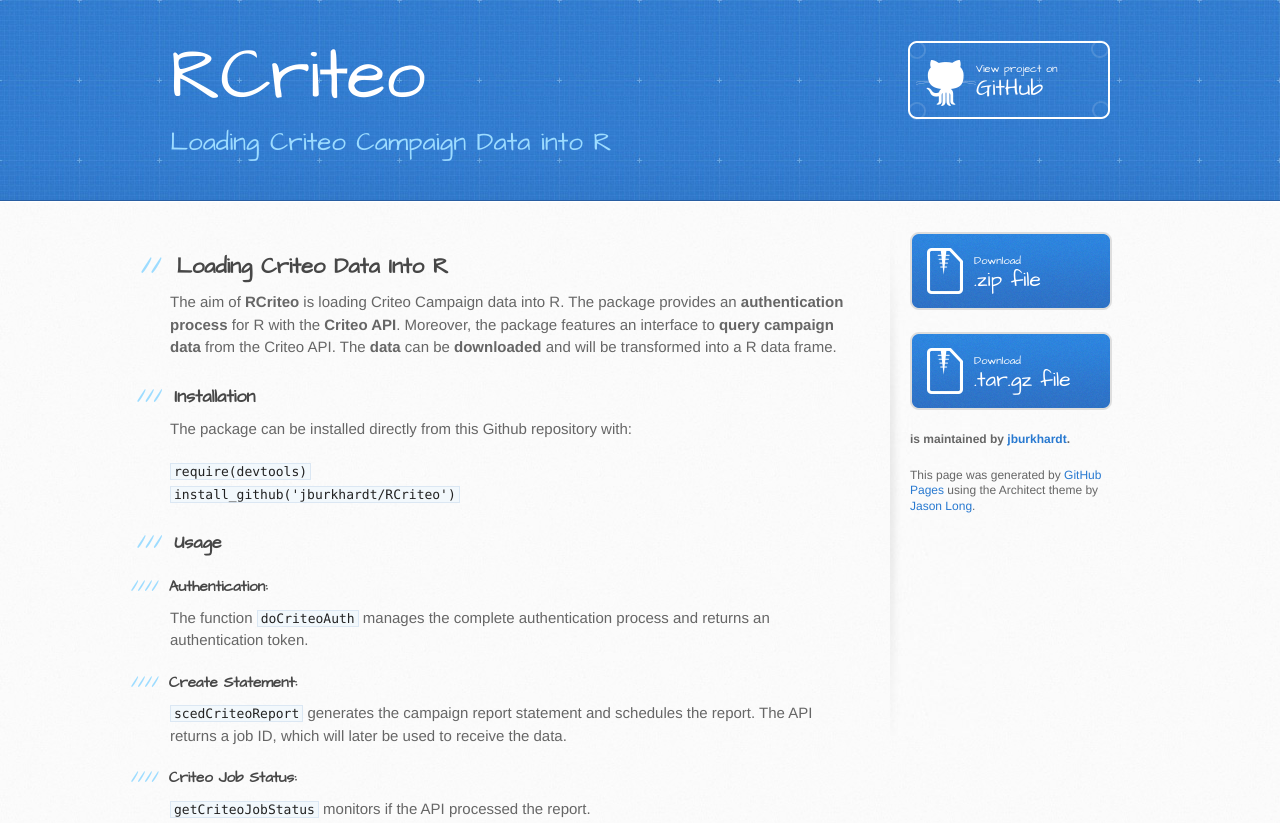
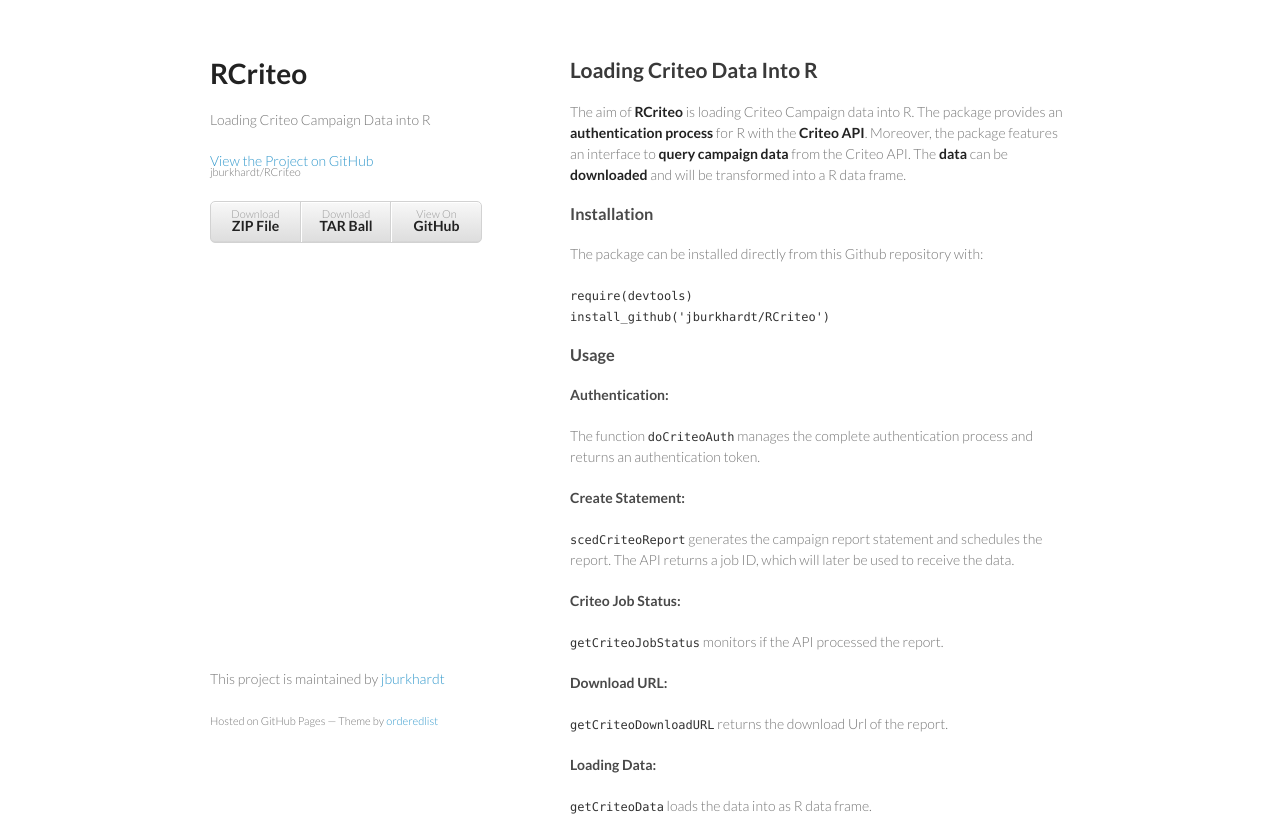
Before and after one commit to banboo-data/RCriteo, a plain HTML site: page index.html in a window 1280 px wide. Shown: the top 823 px of the page. Drawn offline with Linux system fonts and the light colour scheme.

Commit message:
Create gh-pages branch via GitHub

```diff
--- a/index.html
+++ b/index.html
@@ -1,34 +1,34 @@
-<!DOCTYPE html>
+<!doctype html>
 <html>
   <head>
-    <meta charset='utf-8'>
+    <meta charset="utf-8">
     <meta http-equiv="X-UA-Compatible" content="chrome=1">
-    <meta name="viewport" content="width=device-width, initial-scale=1, maximum-scale=1">
-    <link href='https://fonts.googleapis.com/css?family=Architects+Daughter' rel='stylesheet' type='text/css'>
-    <link rel="stylesheet" type="text/css" href="stylesheets/stylesheet.css" media="screen">
-    <link rel="stylesheet" type="text/css" href="stylesheets/github-light.css" media="screen">
-    <link rel="stylesheet" type="text/css" href="stylesheets/print.css" media="print">
+    <title>RCriteo by jburkhardt</title>
 
+    <link rel="stylesheet" href="stylesheets/styles.css">
+    <link rel="stylesheet" href="stylesheets/github-light.css">
+    <meta name="viewport" content="width=device-width, initial-scale=1, user-scalable=no">
     <!--[if lt IE 9]>
     <script src="//html5shiv.googlecode.com/svn/trunk/html5.js"></script>
     <![endif]-->
+  </head>
+  <body>
+    <div class="wrapper">
+      <header>
+        <h1>RCriteo</h1>
+        <p>Loading Criteo Campaign Data into R</p>
 
-    <title>RCriteo by jburkhardt</title>
-  </head>
+        <p class="view"><a href="https://github.com/jburkhardt/RCriteo">View the Project on GitHub <small>jburkhardt/RCriteo</small></a></p>
 
-  <body>
-    <header>
-      <div class="inner">
-        <h1>RCriteo</h1>
-        <h2>Loading Criteo Campaign Data into R</h2>
-        <a href="https://github.com/jburkhardt/RCriteo" class="button"><small>View project on</small> GitHub</a>
-      </div>
-    </header>
 
-    <div id="content-wrapper">
-      <div class="inner clearfix">
-        <section id="main-content">
-          <h2>
+        <ul>
+          <li><a href="https://github.com/jburkhardt/RCriteo/zipball/master">Download <strong>ZIP File</strong></a></li>
+          <li><a href="https://github.com/jburkhardt/RCriteo/tarball/master">Download <strong>TAR Ball</strong></a></li>
+          <li><a href="https://github.com/jburkhardt/RCriteo">View On <strong>GitHub</strong></a></li>
+        </ul>
+      </header>
+      <section>
+        <h2>
 <a id="loading-criteo-data-into-r" class="anchor" href="#loading-criteo-data-into-r" aria-hidden="true"><span class="octicon octicon-link"></span></a>Loading Criteo Data Into R</h2>
 
 <p>The aim of <strong>RCriteo</strong> is loading Criteo Campaign data into R.
@@ -125,25 +125,13 @@ The API returns a job ID, which will later be used to receive the data.</p>
 
 <p><code>data &lt;- getCriteoData(URL = URL,
                         jobID = jobID)</code></p>
-        </section>
-
-        <aside id="sidebar">
-          <a href="https://github.com/jburkhardt/RCriteo/zipball/master" class="button">
-            <small>Download</small>
-            .zip file
-          </a>
-          <a href="https://github.com/jburkhardt/RCriteo/tarball/master" class="button">
-            <small>Download</small>
-            .tar.gz file
-          </a>
-
-          <p class="repo-owner"><a href="https://github.com/jburkhardt/RCriteo"></a> is maintained by <a href="https://github.com/jburkhardt">jburkhardt</a>.</p>
-
-          <p>This page was generated by <a href="https://pages.github.com">GitHub Pages</a> using the Architect theme by <a href="https://twitter.com/jasonlong">Jason Long</a>.</p>
-        </aside>
-      </div>
+      </section>
+      <footer>
+        <p>This project is maintained by <a href="https://github.com/jburkhardt">jburkhardt</a></p>
+        <p><small>Hosted on GitHub Pages &mdash; Theme by <a href="https://github.com/orderedlist">orderedlist</a></small></p>
+      </footer>
     </div>
-
+    <script src="javascripts/scale.fix.js"></script>
 
   </body>
 </html>
--- /dev/null
+++ b/javascripts/scale.fix.js
@@ -0,0 +1,17 @@
+var metas = document.getElementsByTagName('meta');
+var i;
+if (navigator.userAgent.match(/iPhone/i)) {
+  for (i=0; i<metas.length; i++) {
+    if (metas[i].name == "viewport") {
+      metas[i].content = "width=device-width, minimum-scale=1.0, maximum-scale=1.0";
+    }
+  }
+  document.addEventListener("gesturestart", gestureStart, false);
+}
+function gestureStart() {
+  for (i=0; i<metas.length; i++) {
+    if (metas[i].name == "viewport") {
+      metas[i].content = "width=device-width, minimum-scale=0.25, maximum-scale=1.6";
+    }
+  }
+}
--- /dev/null
+++ b/stylesheets/styles.css
@@ -0,0 +1,255 @@
+@import url(https://fonts.googleapis.com/css?family=Lato:300italic,700italic,300,700);
+
+body {
+  padding:50px;
+  font:14px/1.5 Lato, "Helvetica Neue", Helvetica, Arial, sans-serif;
+  color:#777;
+  font-weight:300;
+}
+
+h1, h2, h3, h4, h5, h6 {
+  color:#222;
+  margin:0 0 20px;
+}
+
+p, ul, ol, table, pre, dl {
+  margin:0 0 20px;
+}
+
+h1, h2, h3 {
+  line-height:1.1;
+}
+
+h1 {
+  font-size:28px;
+}
+
+h2 {
+  color:#393939;
+}
+
+h3, h4, h5, h6 {
+  color:#494949;
+}
+
+a {
+  color:#39c;
+  font-weight:400;
+  text-decoration:none;
+}
+
+a small {
+  font-size:11px;
+  color:#777;
+  margin-top:-0.6em;
+  display:block;
+}
+
+.wrapper {
+  width:860px;
+  margin:0 auto;
+}
+
+blockquote {
+  border-left:1px solid #e5e5e5;
+  margin:0;
+  padding:0 0 0 20px;
+  font-style:italic;
+}
+
+code, pre {
+  font-family:Monaco, Bitstream Vera Sans Mono, Lucida Console, Terminal;
+  color:#333;
+  font-size:12px;
+}
+
+pre {
+  padding:8px 15px;
+  background: #f8f8f8;
+  border-radius:5px;
+  border:1px solid #e5e5e5;
+  overflow-x: auto;
+}
+
+table {
+  width:100%;
+  border-collapse:collapse;
+}
+
+th, td {
+  text-align:left;
+  padding:5px 10px;
+  border-bottom:1px solid #e5e5e5;
+}
+
+dt {
+  color:#444;
+  font-weight:700;
+}
+
+th {
+  color:#444;
+}
+
+img {
+  max-width:100%;
+}
+
+header {
+  width:270px;
+  float:left;
+  position:fixed;
+}
+
+header ul {
+  list-style:none;
+  height:40px;
+
+  padding:0;
+
+  background: #eee;
+  background: -moz-linear-gradient(top, #f8f8f8 0%, #dddddd 100%);
+  background: -webkit-gradient(linear, left top, left bottom, color-stop(0%,#f8f8f8), color-stop(100%,#dddddd));
+  background: -webkit-linear-gradient(top, #f8f8f8 0%,#dddddd 100%);
+  background: -o-linear-gradient(top, #f8f8f8 0%,#dddddd 100%);
+  background: -ms-linear-gradient(top, #f8f8f8 0%,#dddddd 100%);
+  background: linear-gradient(top, #f8f8f8 0%,#dddddd 100%);
+
+  border-radius:5px;
+  border:1px solid #d2d2d2;
+  box-shadow:inset #fff 0 1px 0, inset rgba(0,0,0,0.03) 0 -1px 0;
+  width:270px;
+}
+
+header li {
+  width:89px;
+  float:left;
+  border-right:1px solid #d2d2d2;
+  height:40px;
+}
+
+header ul a {
+  line-height:1;
+  font-size:11px;
+  color:#999;
+  display:block;
+  text-align:center;
+  padding-top:6px;
+  height:40px;
+}
+
+strong {
+  color:#222;
+  font-weight:700;
+}
+
+header ul li + li {
+  width:88px;
+  border-left:1px solid #fff;
+}
+
+header ul li + li + li {
+  border-right:none;
+  width:89px;
+}
+
+header ul a strong {
+  font-size:14px;
+  display:block;
+  color:#222;
+}
+
+section {
+  width:500px;
+  float:right;
+  padding-bottom:50px;
+}
+
+small {
+  font-size:11px;
+}
+
+hr {
+  border:0;
+  background:#e5e5e5;
+  height:1px;
+  margin:0 0 20px;
+}
+
+footer {
+  width:270px;
+  float:left;
+  position:fixed;
+  bottom:50px;
+}
+
+@media print, screen and (max-width: 960px) {
+
+  div.wrapper {
+    width:auto;
+    margin:0;
+  }
+
+  header, section, footer {
+    float:none;
+    position:static;
+    width:auto;
+  }
+
+  header {
+    padding-right:320px;
+  }
+
+  section {
+    border:1px solid #e5e5e5;
+    border-width:1px 0;
+    padding:20px 0;
+    margin:0 0 20px;
+  }
+
+  header a small {
+    display:inline;
+  }
+
+  header ul {
+    position:absolute;
+    right:50px;
+    top:52px;
+  }
+}
+
+@media print, screen and (max-width: 720px) {
+  body {
+    word-wrap:break-word;
+  }
+
+  header {
+    padding:0;
+  }
+
+  header ul, header p.view {
+    position:static;
+  }
+
+  pre, code {
+    word-wrap:normal;
+  }
+}
+
+@media print, screen and (max-width: 480px) {
+  body {
+    padding:15px;
+  }
+
+  header ul {
+    display:none;
+  }
+}
+
+@media print {
+  body {
+    padding:0.4in;
+    font-size:12pt;
+    color:#444;
+  }
+}
```
